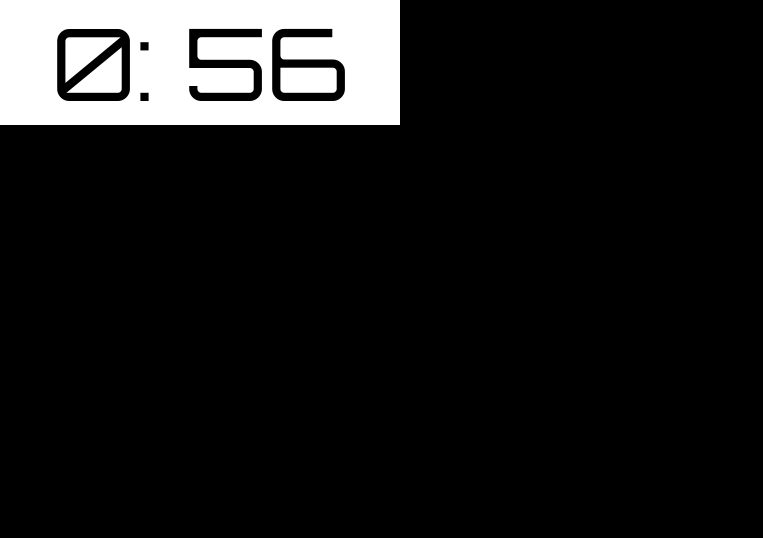
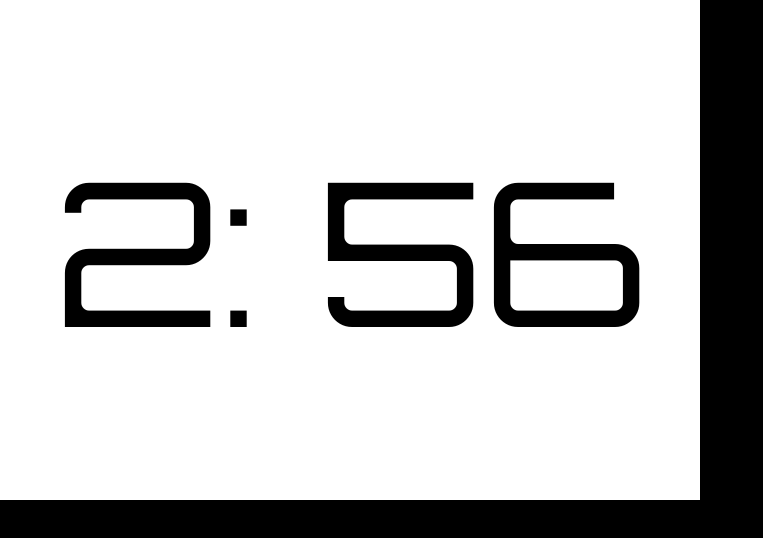
Before and after one commit to P-C-98/Timer-clock, a plain HTML site: page index.html in a window 1280 px wide. Shown: the whole page, without its empty margins (0-763 px from the left). Drawn offline with Linux system fonts and the light colour scheme.

Commit message:
updated timer

```diff
--- a/script.js
+++ b/script.js
@@ -1,4 +1,4 @@
-const startingMinutes = 1;
+const startingMinutes = 3;
 let time = startingMinutes * 60;
 
 const countdownEl = document.getElementById('countdown');
--- a/style.css
+++ b/style.css
@@ -11,8 +11,8 @@ p {
     display: flex;
     align-items: center;
     justify-content: center;
-    font-size: 100px;
+    font-size: 200px;
     margin: 0;
-    height: 300;
-    width: 400px;
+    height: 500px;
+    width: 700px;
 }
```
